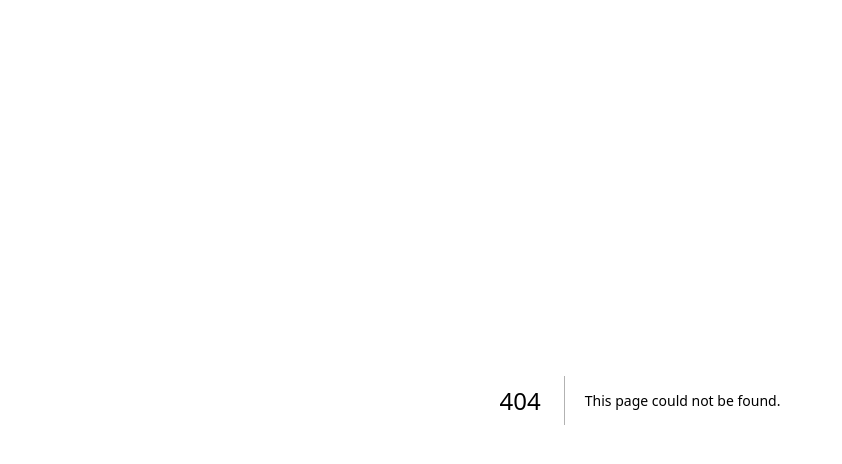
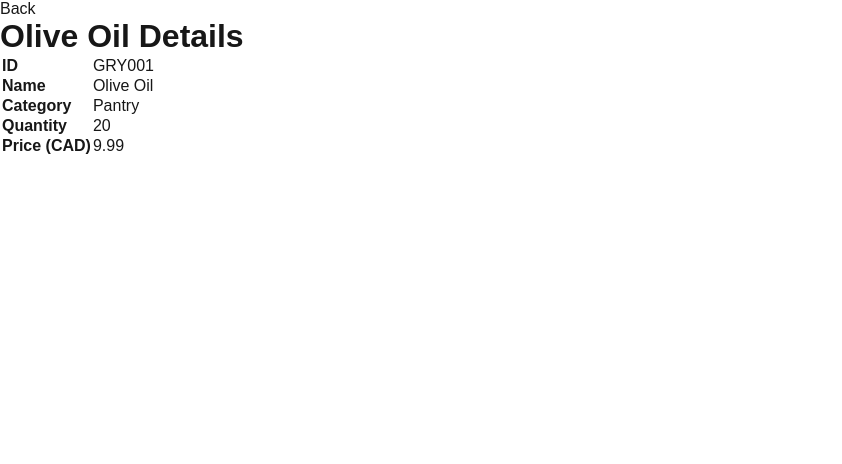
Before and after one commit to moayead2009/project2, a Next.js app: page /collection/GRY001 in a window 1280 px wide. Before the commit this address had no page. Shown: the top 464 px of the page, without its empty margins (0-842 px from the left). Built offline with nearby package versions, Linux system fonts and the light colour scheme; data requests are answered from the project's data file.

Commit message:
Add detailed item view at /collection/[id]

```diff
--- /dev/null
+++ b/app/collection/[id]/page.js
@@ -0,0 +1,42 @@
+async function getItem(id) {
+    const res = await fetch(`http://localhost:4000/items/${id}`, { cache: 'no-store' });
+    if (!res.ok) {
+      throw new Error("Item not found");
+    }
+    return res.json();
+  }
+
+  export default async function ItemPage({ params }) {
+    const item = await getItem(params.id);
+
+    return (
+      <div>
+        <a href="/collection">Back</a>
+        <h1>{item.item_name} Details</h1>
+        <table>
+          <tbody>
+            <tr>
+              <td><strong>ID</strong></td>
+              <td>{item.id}</td>
+            </tr>
+            <tr>
+              <td><strong>Name</strong></td>
+              <td>{item.item_name}</td>
+            </tr>
+            <tr>
+              <td><strong>Category</strong></td>
+              <td>{item.category}</td>
+            </tr>
+            <tr>
+              <td><strong>Quantity</strong></td>
+              <td>{item.quantity}</td>
+            </tr>
+            <tr>
+              <td><strong>Price (CAD)</strong></td>
+              <td>{item.price}</td>
+            </tr>
+          </tbody>
+        </table>
+      </div>
+    );
+  }
```
